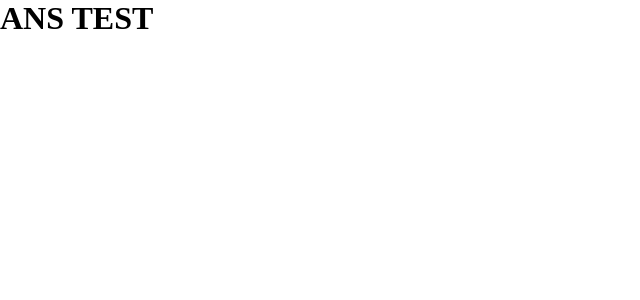
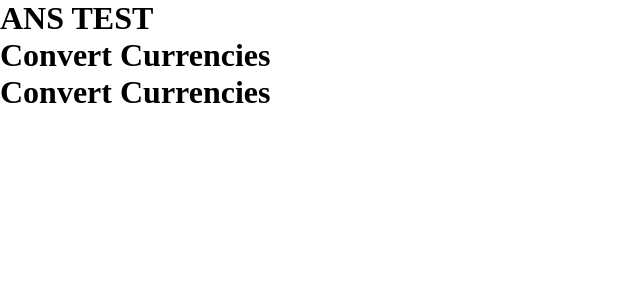
Before and after one commit to Miladepour/ans-technial-test, a React (Create React App) app in the folder client/: page / in a window 1280 px wide. Shown: the top 300 px of the page, without its empty margins (0-640 px from the left). Built offline with nearby package versions, Linux system fonts and the light colour scheme.

Commit message:
create the components

```diff
--- a/client/src/App.js
+++ b/client/src/App.js
@@ -1,10 +1,13 @@
-import logo from './logo.svg';
+import ConvertCurrencies from "./components/convertCurrencies"
+import CurrenciesDisplay from "./components/currenciesDisplay"
 import './App.css';
 
 function App() {
   return (
     <div className="App">
   <h1>ANS TEST</h1>
+  <ConvertCurrencies />
+  <CurrenciesDisplay />
     </div>
   );
 }
--- /dev/null
+++ b/client/src/components/convertCurrencies.jsx
@@ -0,0 +1,7 @@
+export default function ConvertCurrencies() {
+return (
+    <div>
+        <h1>Convert Currencies</h1>
+    </div>
+)
+}
--- /dev/null
+++ b/client/src/components/currenciesDisplay.jsx
@@ -0,0 +1,7 @@
+export default function currenciesDisplay() {
+    return (
+        <div>
+            <h1>Convert Currencies</h1>
+        </div>
+    )
+    }
```
